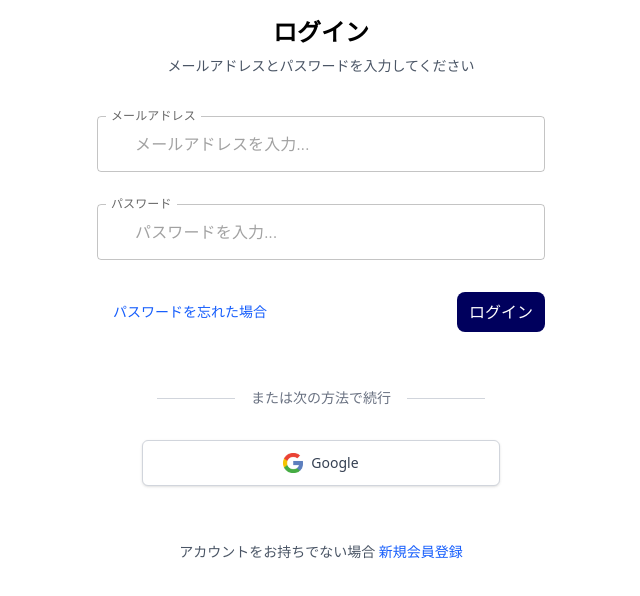
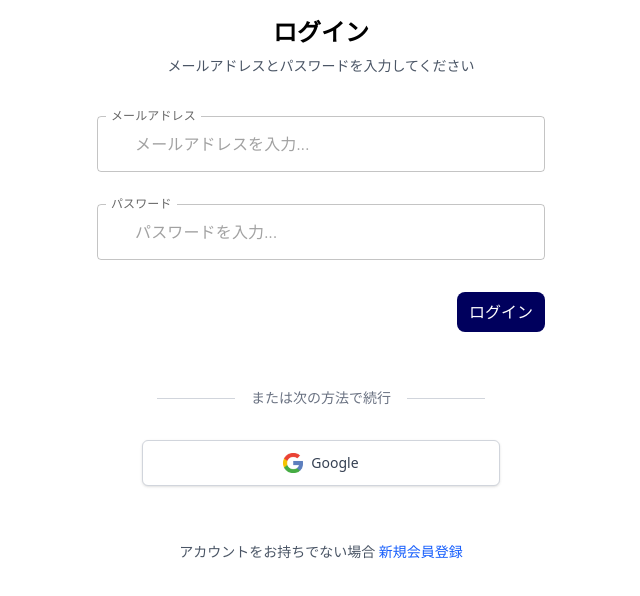
Before and after one commit to kappy713/job-hunting-service-management-frontend, a React (Vite) app: page /login in a window 1280 px wide. Shown: the top 596 px of the page, without its empty margins (319-959 px from the left). Built offline with nearby package versions, Linux system fonts and the light colour scheme; no server answers; some icons are missing.

Commit message:
ぱすわーどさいせっていさくじょ

```diff
--- a/src/routes/login.tsx
+++ b/src/routes/login.tsx
@@ -53,6 +53,7 @@ export default function Login() {
     }
   };
 
+  //パスワード再設定、できたらやる
   const handleClick = () => {
     navigate("/reset_password", { state: { referrer: "login" } });
   };
@@ -112,7 +113,7 @@ export default function Login() {
             disabled={isSubmitting}
             text="ログイン"
             icon={<ArrowForwardIcon />}
-            secondaryText="パスワードを忘れた場合"
+            secondaryText=""
             onClick={handleClick}
           />
           <div className="mt-6 flex items-center justify-center px-15">
```
